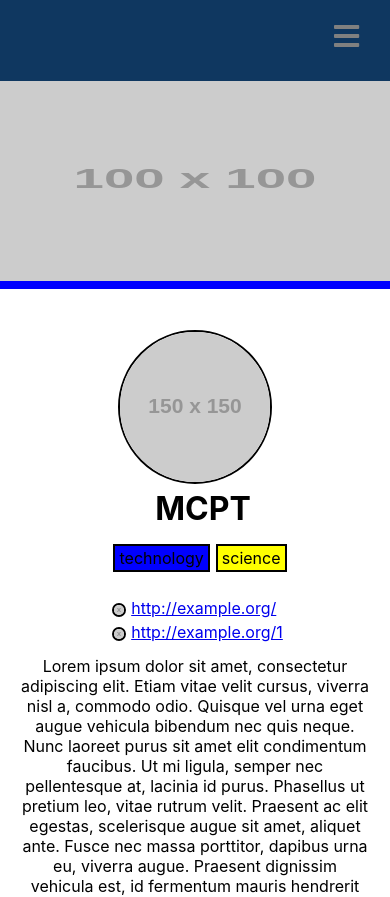
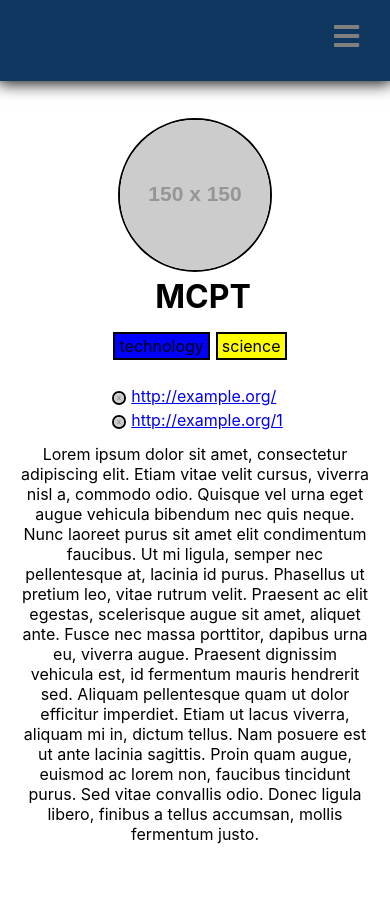
Before and after one commit to wlmac/website, a React (Create React App) app: page /clubs in a window 390 px wide. Shown: the top 897 px of the page. After the commit the page ends 854 px from the top, so only its background shows below. Built offline with nearby package versions, Linux system fonts and the light colour scheme.

Commit message:
Remove top graphic on mobile

```diff
--- a/src/components/Containers/ClubInfo/ClubInfo.jsx
+++ b/src/components/Containers/ClubInfo/ClubInfo.jsx
@@ -45,9 +45,14 @@ const ClubInfo = ({
 
 const TopGraphic = styled.img`
   border-bottom: 8px solid blue;
-  margin-bottom: 2rem;
   width: 100%;
   height: 200px;
+  ${media(
+    600,
+    `
+      display: none
+    `
+  )}
 `;
 
 const CircleIcon = styled.img`
@@ -102,6 +107,7 @@ const LinkSection = styled.div`
 
 const ClubHeader = styled.div`
   display: flex;
+  margin-top: 2rem;
   ${media(
     600,
     `
```
